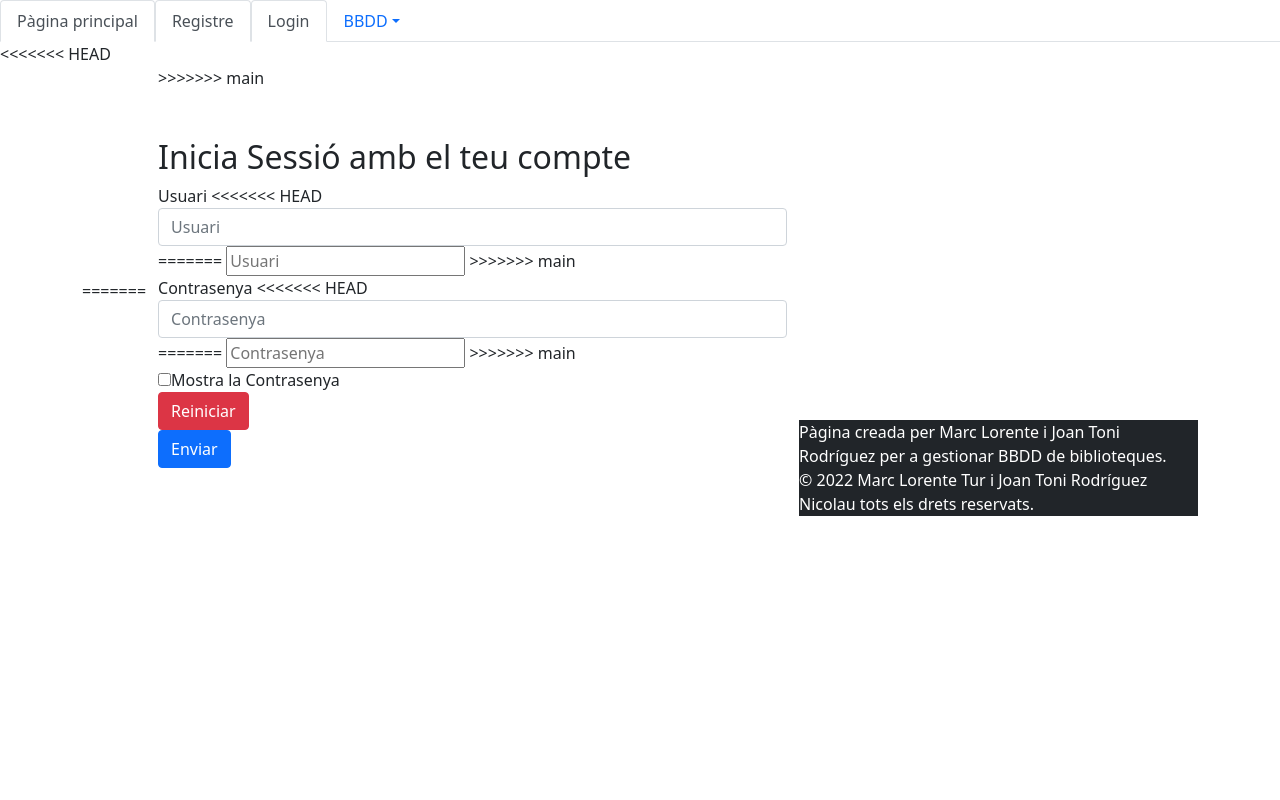
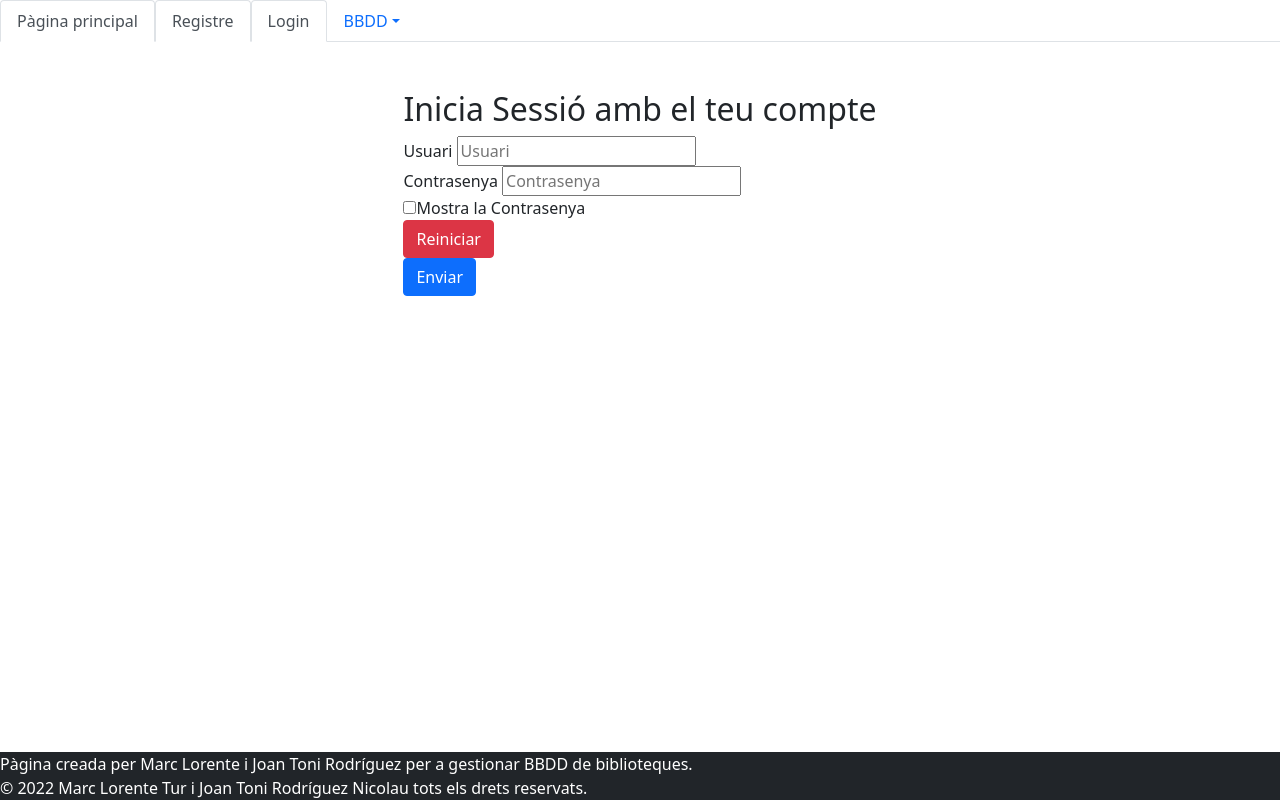
Before and after one commit to mlorentet/Biblioteca, a PHP site: page /login.php in a window 1280 px wide. Run offline with PHP 8.4, Linux system fonts and the light colour scheme.

Commit message:
Formulari Login formatat

```diff
--- a/login.php
+++ b/login.php
@@ -10,11 +10,7 @@
     <section>
         <?php include 'includes/header.html' ?>
     </section>
-<<<<<<< HEAD
     <div class="container" style="display: flex; align-items: center; justify-content: center;">
-=======
-    <div class="container">
->>>>>>> main
         <section class="mb-5 mt-5">
             <h2>
                 Inicia Sessió amb el teu compte
@@ -23,21 +19,13 @@
                 <div class="form-group">
                     <fieldset>
                         <label for="Usuari">Usuari</label>
-<<<<<<< HEAD
-                        <input type="text" class="form-control" placeholder="Usuari" required />
-=======
                         <input type="text" placeholder="Usuari" required />
->>>>>>> main
                     </fieldset>
                 </div>
                 <div class="form-group">
                     <fieldset>
                         <label for="Contrasenya">Contrasenya</label>
-<<<<<<< HEAD
-                        <input type="password" class="form-control" id="myInput" placeholder="Contrasenya">
-=======
                         <input type="password" id="myInput" placeholder="Contrasenya">
->>>>>>> main
                     </fieldset>
                 </div>
                 <div>
```
